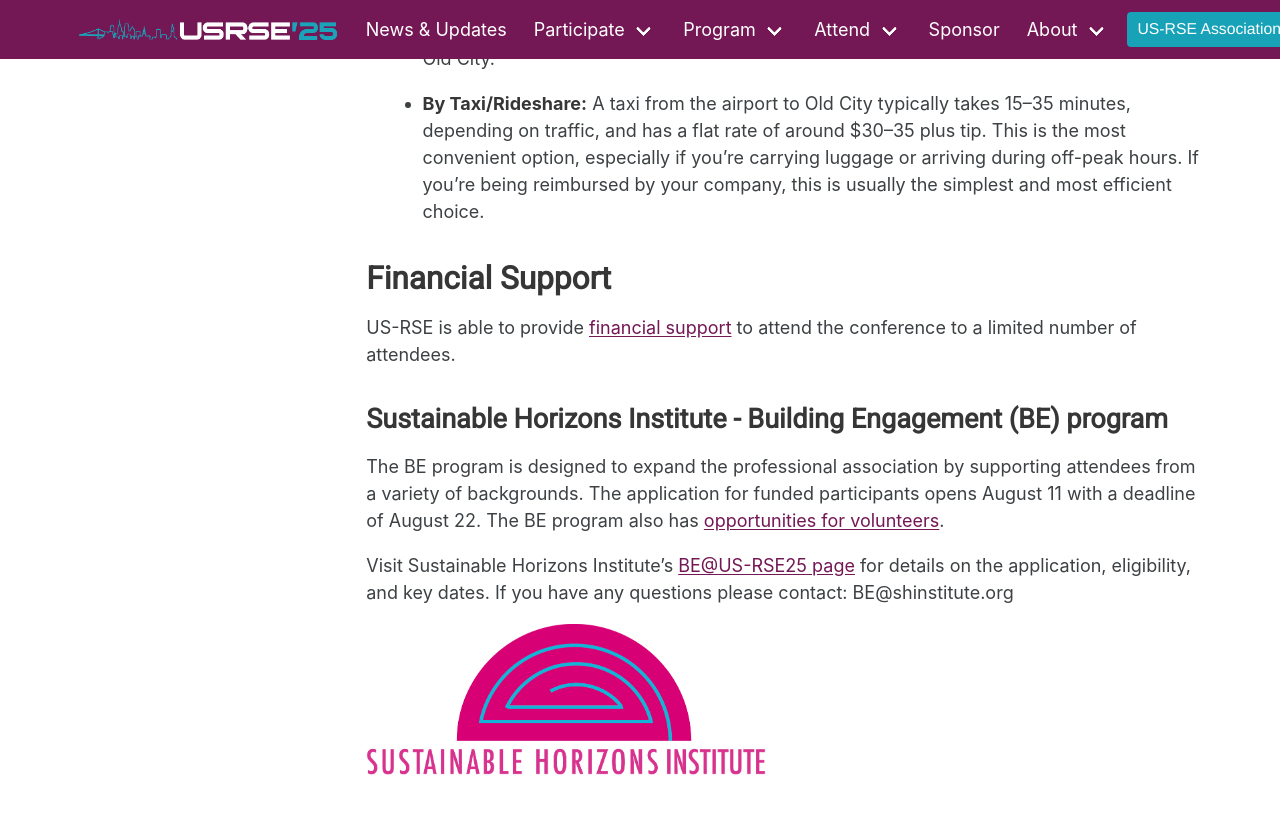
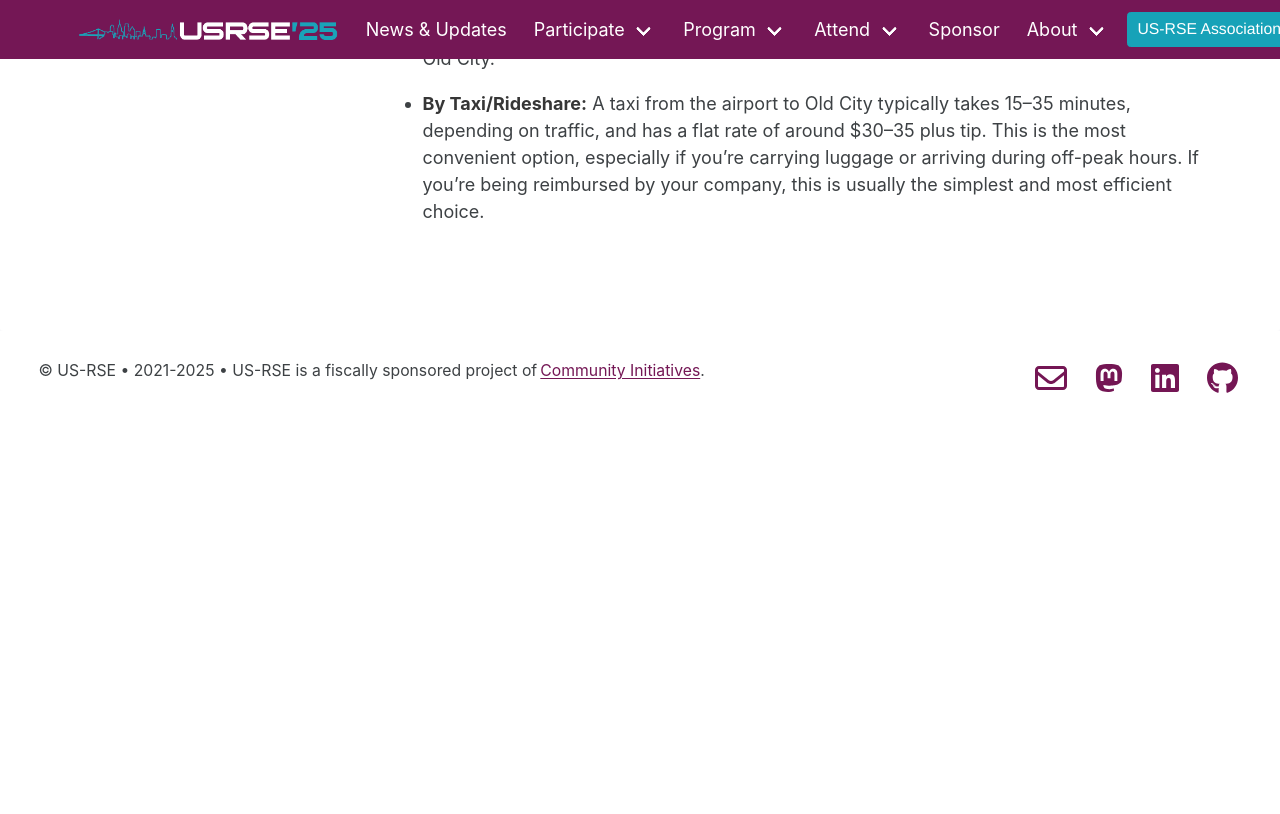
Before and after one commit to USRSE/usrse25, a Jekyll site: the page built from pages/attend/travel.md, in a window 1280 px wide and 900 px high, scrolled down 1923 px. Shown: the top 814 px of the window. Built offline with Jekyll 4.4.1, drawn with Linux system fonts in a browser that asks for light colours; a style sheet for code colours, icons or effects is not loaded; after the commit the page ends 2355 px from its top, so only the background shows below that; some of the changed text lies outside the part shown.

Commit message:
Update travel.md

```diff
--- a/pages/attend/travel.md
+++ b/pages/attend/travel.md
@@ -56,15 +56,3 @@
 
 * **By Taxi/Rideshare:**
 A taxi from the airport to Old City typically takes 15–35 minutes, depending on traffic, and has a flat rate of around $30–35 plus tip. This is the most convenient option, especially if you're carrying luggage or arriving during off-peak hours. If you're being reimbursed by your company, this is usually the simplest and most efficient choice.
-
-## Financial Support
-
-US-RSE is able to provide [financial support](https://us-rse.org/usrse25/attend/financialsupport/) to attend the conference to a limited number of attendees.
-
-### Sustainable Horizons Institute - Building Engagement (BE) program
-
-The BE program is designed to expand the professional association by supporting attendees from a variety of backgrounds. The application for funded participants opens August 11 with a deadline of August 22. The BE program also has [opportunities for volunteers](https://us-rse.org/usrse25/participate/volunteer/).
-
-Visit Sustainable Horizons Institute's [BE@US-RSE25 page](https://shinstitute.org/building-engagement-us-rse-2025/) for details on the application, eligibility, and key dates. If you have any questions please contact: BE@shinstitute.org
-
-<img src = "../../assets/img/SustainableHorizons_LogoV2_transparent.png" style="width:400px;height:auto;">
```
